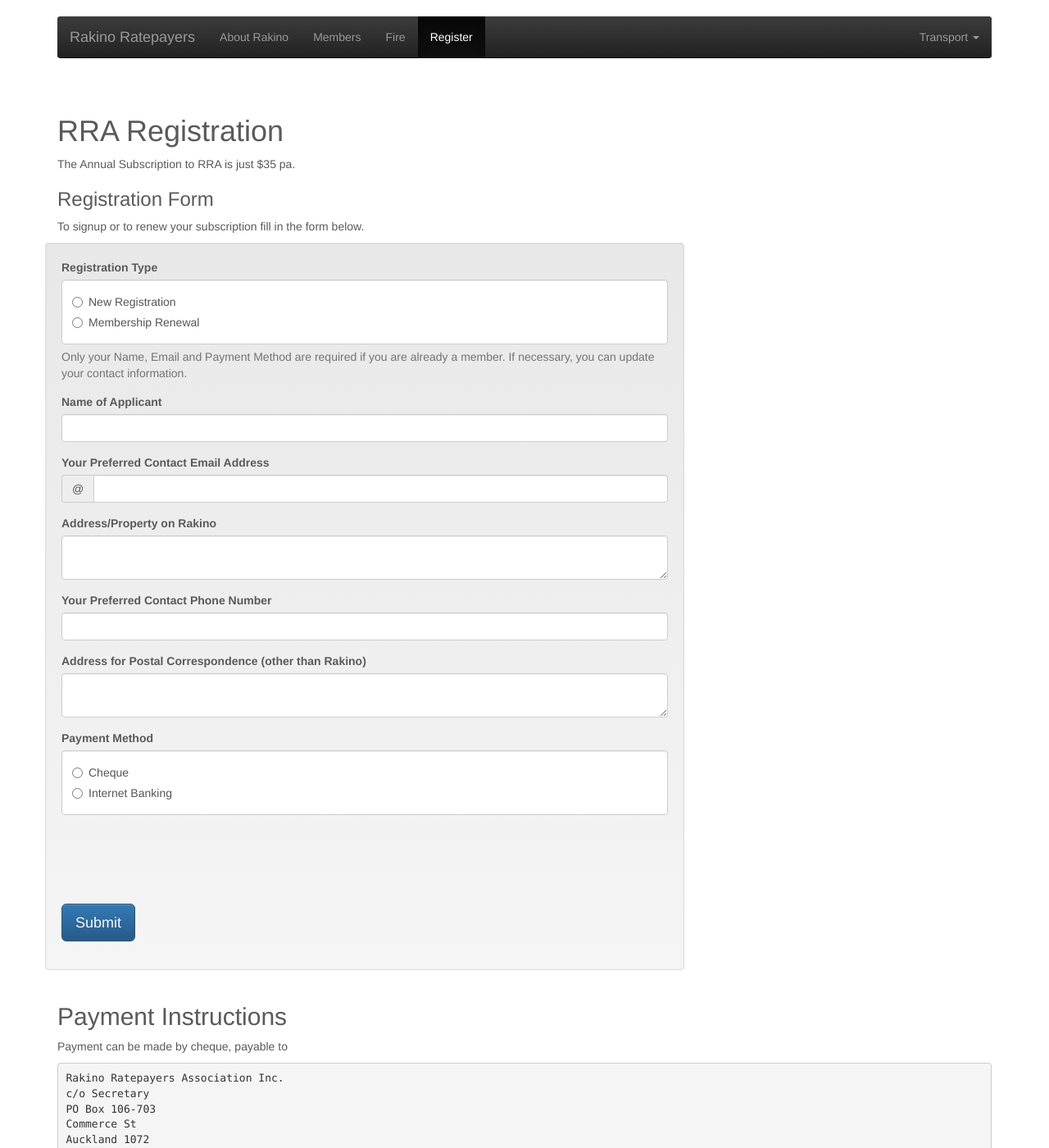
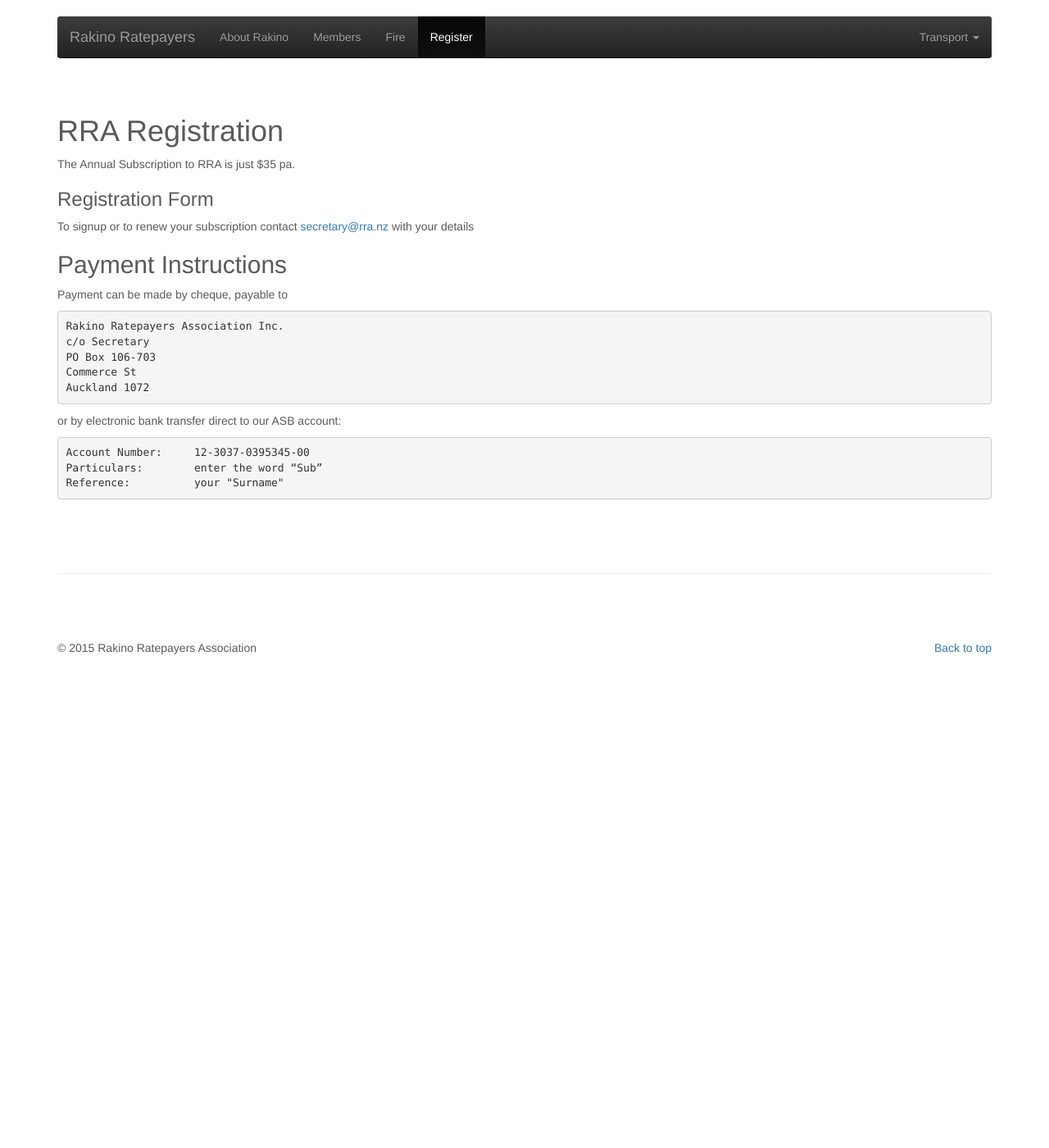
Before and after one commit to rakinoratepayers/rakinoratepayers.github.io, a Jekyll site: the page built from register.html, in a window 1280 px wide and 1400 px high. Shown: the whole window at 82% size. Built offline with Jekyll 4.4.1, drawn with Linux system fonts in a browser that asks for light colours; nearby versions of some CDN libraries.

Commit message:
remove email signup form
the backend for this doesn't work anymore

```diff
--- a/register.html
+++ b/register.html
@@ -15,93 +15,7 @@
 
 <h3>Registration Form</h3>
 
-<p>To signup or to renew your subscription fill in the form below.</p>
-<div class="row">
-    <div class="col-md-8 well">
-        <form id="signupform" autocomplete="off" method="post" action="https://rranz.azurewebsites.net/api/registration">
-
-            <div class="form-group">
-                <label for="applicant_name" class="control-label">Registration Type</label>
-                <div class="form-control" style="height:auto;">
-                    <div class="radio">
-                        <label><input type="radio" name="registration_type" id="registration_type_new" value="New Registration">New Registration</label>
-                    </div>
-                    <div class="radio">
-                        <label><input type="radio" name="registration_type" id="registration_type_renew" value="Renewal">Membership Renewal</label>
-                    </div>
-                </div>
-                <p class="help-block">
-                    Only your Name, Email and Payment Method are required if you are already a member. If necessary, you can update your contact information.
-                </p>
-            </div>
-
-            <div class="form-group">
-                <label for="applicant_name" class="control-label">Name of Applicant</label>
-                <input id="applicant_name" name="applicant_name" class="form-control" type="text" value="" maxlength="100" >
-            </div>
-
-            <div class="form-group">
-                <label for="contact_email" class="control-label">Your Preferred Contact Email Address</label>
-                <div class="input-group">
-                    <span class="input-group-addon">@</span>
-                    <input type="text" class="form-control" id="contact_email" name="contact_email" >
-                </div>
-            </div>
-
-            <div class="form-group">
-                <label for="address_rakino" class="control-label">Address/Property on Rakino</label>
-                <textarea id="address_rakino" name="address_rakino" class="form-control" ></textarea>
-            </div>
-
-
-            <div class="form-group">
-                <label for="contact_phone" class="control-label">Your Preferred Contact Phone Number</label>
-                <input id="contact_phone" name="contact_phone" class="form-control" type="tel" value="" maxlength="100" >
-            </div>
-
-            <div class="form-group">
-                <label for="contact_email" class="control-label">Address for Postal Correspondence (other than Rakino)</label>
-                <textarea id="address_postal" name="address_postal" class="form-control" ></textarea>
-            </div>
-
-            <div class="form-group">
-                <label for="payment_method" class="control-label">Payment Method</label>
-                <div class="form-control" style="height:auto;">
-                    <div class="radio">
-                        <label><input type="radio" name="payment_method" id="payment_method1" value="cheque">Cheque</label>
-                    </div>
-                    <div class="radio">
-                        <label><input type="radio" name="payment_method" id="payment_method2" value="Internet Banking">Internet Banking</label>
-                    </div>
-                </div>
-            </div>
-
-            <div class="form-group" style="min-height: 78px;">
-                <div class="g-recaptcha" data-sitekey="6LcvrwgTAAAAAGORgFrZX0xG2xpdea1QPXkAM4xM"></div>
-            </div>
-
-            <div class="form-group">
-                <input id="signupsubmit" name="submit" type="submit" value="Submit" class="btn btn-primary btn-lg">
-            </div>
-        </form>
-
-
-        <div id="form-inprogress" class="progress" style="display:none">
-          <div class="progress-bar progress-bar-info progress-bar-striped active" role="progressbar" aria-valuenow="100" aria-valuemin="0" aria-valuemax="100" style="width: 100%">Sending
-          </div>
-        </div>
-        <div id="form-success" class="alert alert-success" role="alert"  style="display:none">
-            <p><strong>Success!</strong> Your registration has been sent. Payment instructions are below.</p>
-        </div>
-        <div id="form-error" class="alert alert-danger" role="alert"  style="display:none">
-            <p><strong>Error!</strong> Sorry, there was a problem sending your registration. Please try again.</p>
-        </div>
-    </div>
-
-</div>
-
-
-
+<p>To signup or to renew your subscription contact <a href="mailto:secretary@rra.nz">secretary@rra.nz</a> with your details</p>
 
 <h2>Payment Instructions</h2>
 
```
